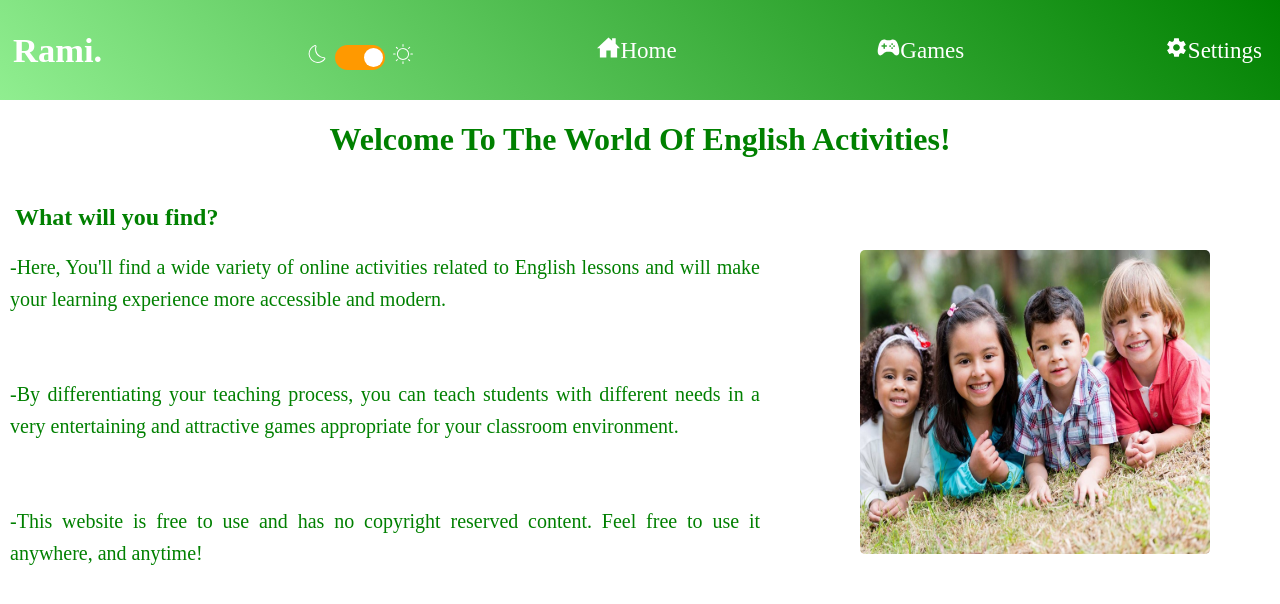
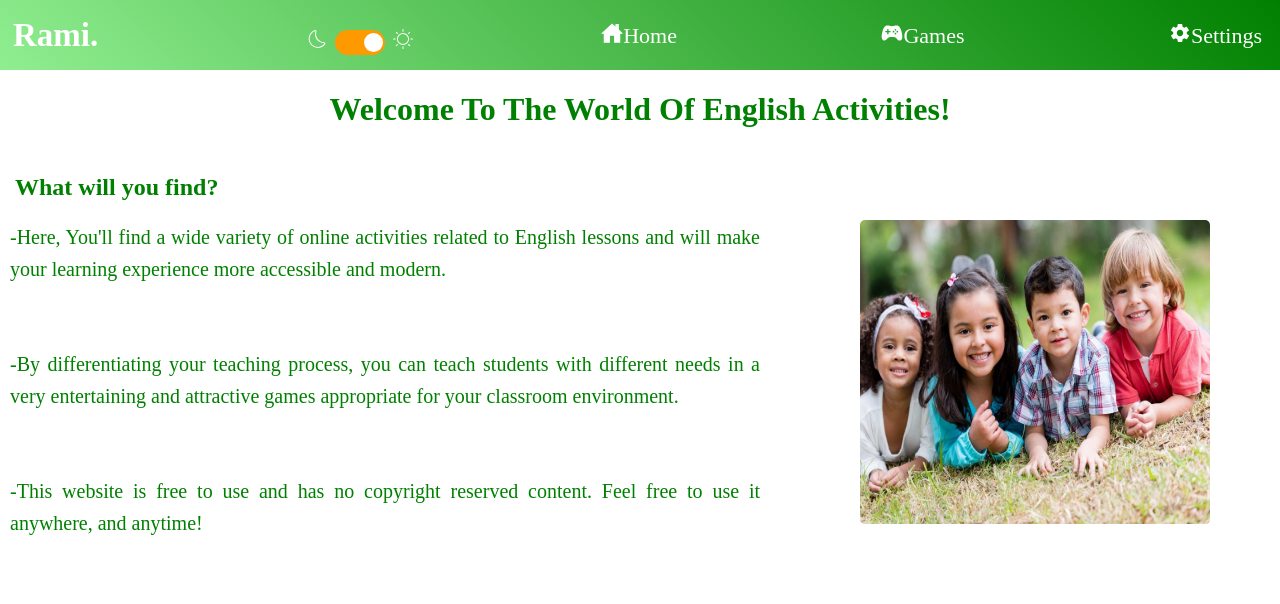
Before and after one commit to Rami-Abdulkarim/English-Acts, a React (Create React App) app: page / in a window 1280 px wide. Shown: the top 604 px of the page. Built offline with nearby package versions, Linux system fonts and the light colour scheme.

Commit message:
Deployed website

```diff
--- a/src/App.css
+++ b/src/App.css
@@ -8,9 +8,9 @@
     align-items: center;
     justify-content: space-between;
     font-family: 'Franklin Gothic Medium', 'Arial Narrow', Arial, sans-serif;
-    font-size: 23px;
+    font-size: 22px;
     background: linear-gradient(45deg, lightgreen, green);
-    height: 100px;
+    height: 70px;
     font-family: cursive;
 }
 
```
